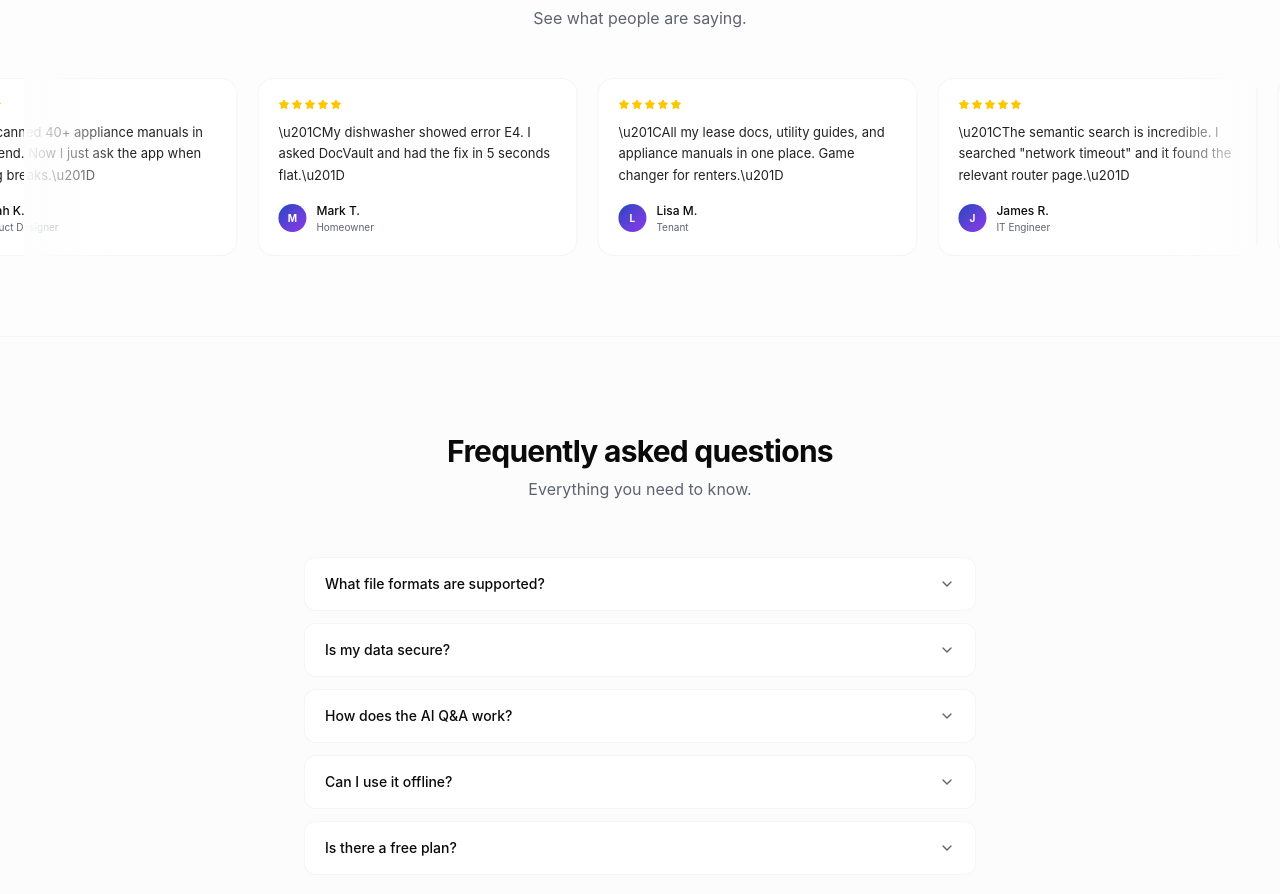
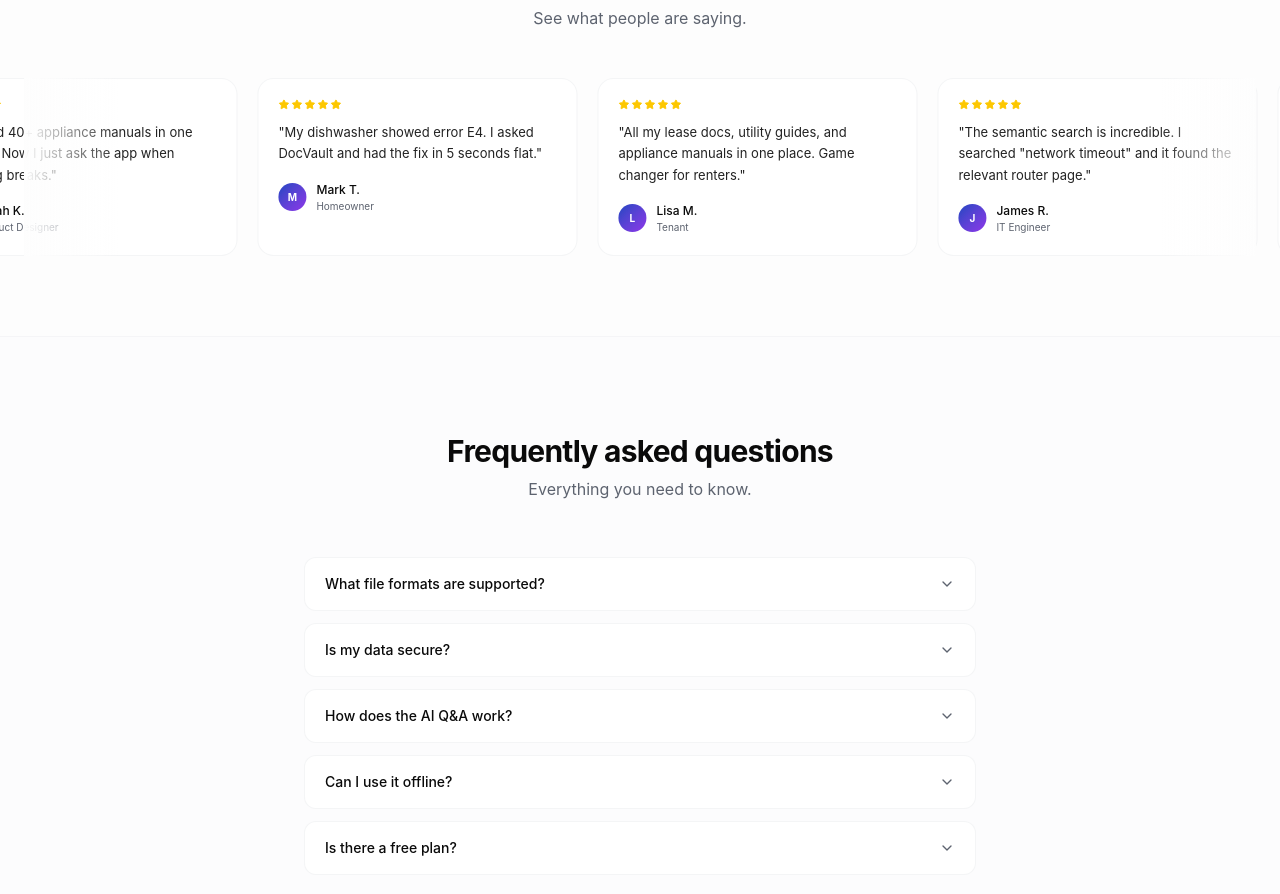
Before and after one commit to haydenteh5526/FYP, a React (Vite) app in the folder frontend/: page / in a window 1280 px wide. Shown: the part 4330-5224 px from the top of the page. Built offline with nearby package versions, Linux system fonts and the light colour scheme.

Commit message:
Fix testimonial quotes: replace unicode escapes with actual quotes

```diff
--- a/frontend/src/pages/Landing.tsx
+++ b/frontend/src/pages/Landing.tsx
@@ -263,7 +263,7 @@
             {[...testimonials, ...testimonials].map((t, i) => (
               <div key={i} className="flex-shrink-0 w-[320px] rounded-2xl border border-border/40 bg-card p-5 transition-all duration-200 hover:shadow-md">
                 <div className="flex gap-0.5 mb-3">{[...Array(5)].map((_, j) => <Star key={j} size={11} className="fill-yellow-400 text-yellow-400" />)}</div>
-                <p className="text-[13px] leading-relaxed text-foreground/90">\u201C{t.quote}\u201D</p>
+                <p className="text-[13px] leading-relaxed text-foreground/90">"{t.quote}"</p>
                 <div className="mt-4 flex items-center gap-2.5">
                   <div className="w-7 h-7 rounded-full gradient-bg flex items-center justify-center text-white text-[10px] font-bold">{t.name[0]}</div>
                   <div><p className="text-[12px] font-medium">{t.name}</p><p className="text-[10px] text-muted-foreground">{t.role}</p></div>
```
